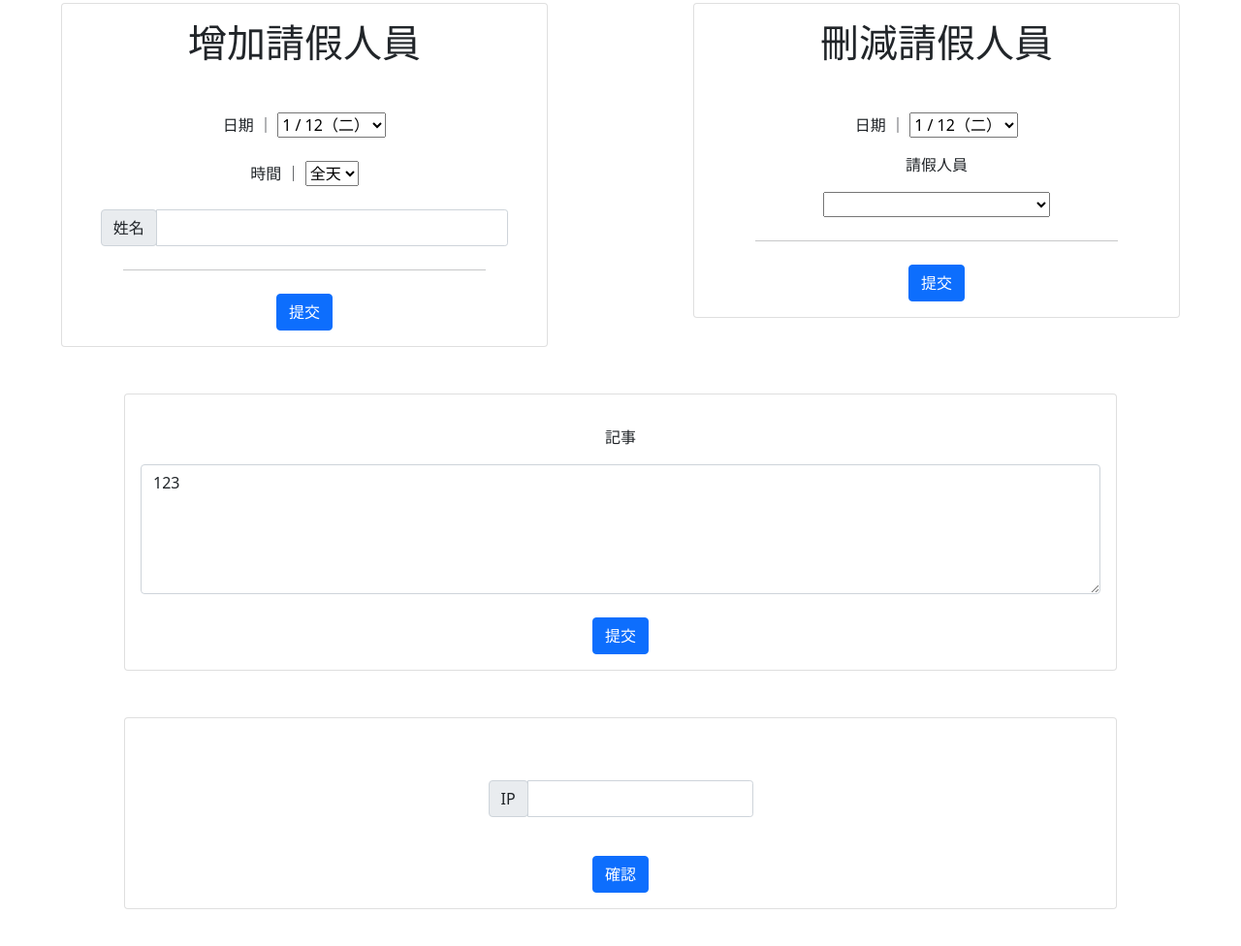
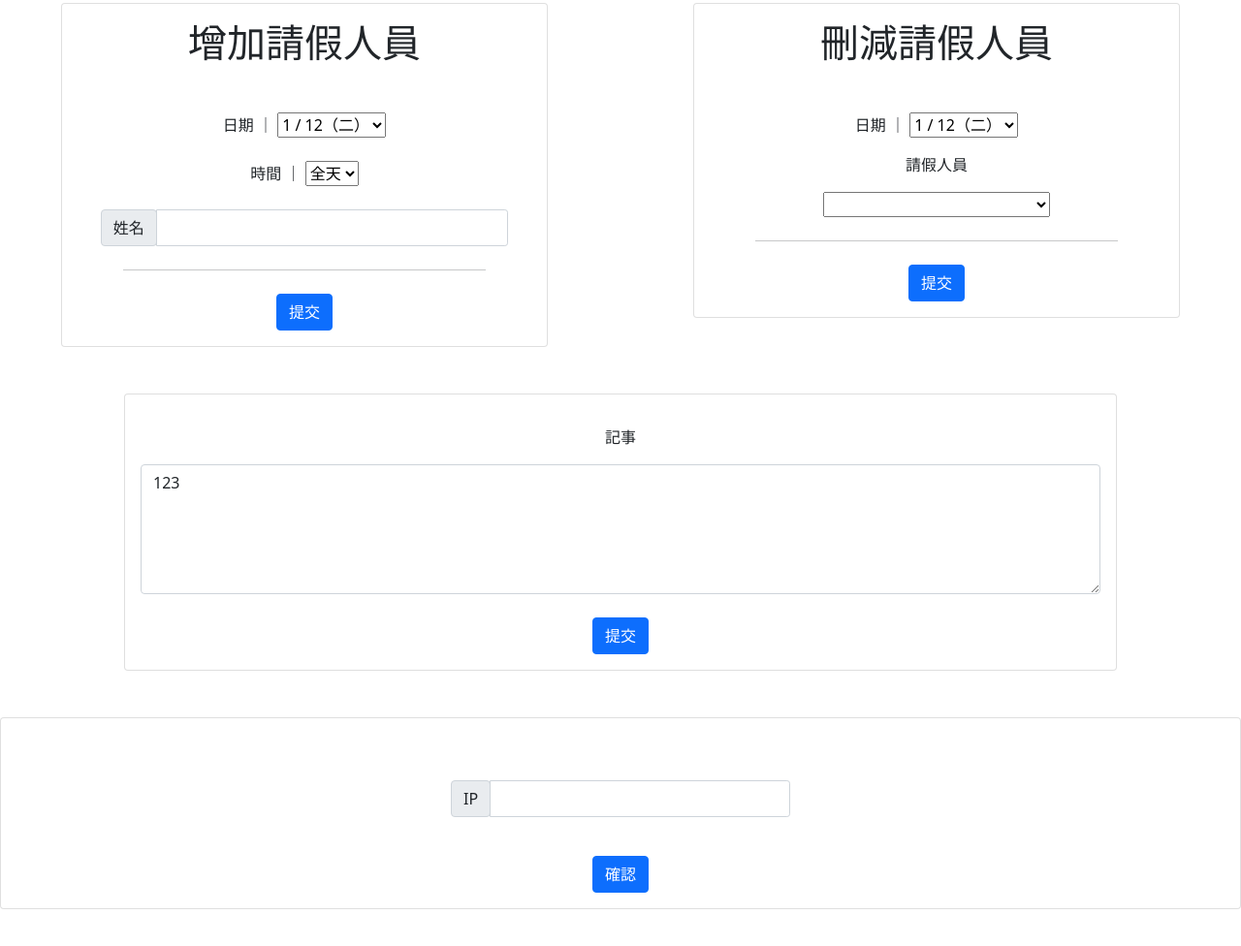
Before and after one commit to darkfanxing/sec-bulletin-board, a plain HTML site: page client.html in a window 1280 px wide. Shown: the part 528-1504 px from the top of the page at 97% size. Drawn offline with Linux system fonts and the light colour scheme.

Commit message:
change input size of ip

```diff
--- a/client.html
+++ b/client.html
@@ -132,7 +132,7 @@
             </form>
         </div>
     </div>
-    <div class="card mx-auto my-5" style="width: 80%;">
+    <div class="card mx-auto my-5">
         <div class="card-body">
             <form class="text-center" id="host">
                 <div class="container mt-5" style="width: 30%">
```
